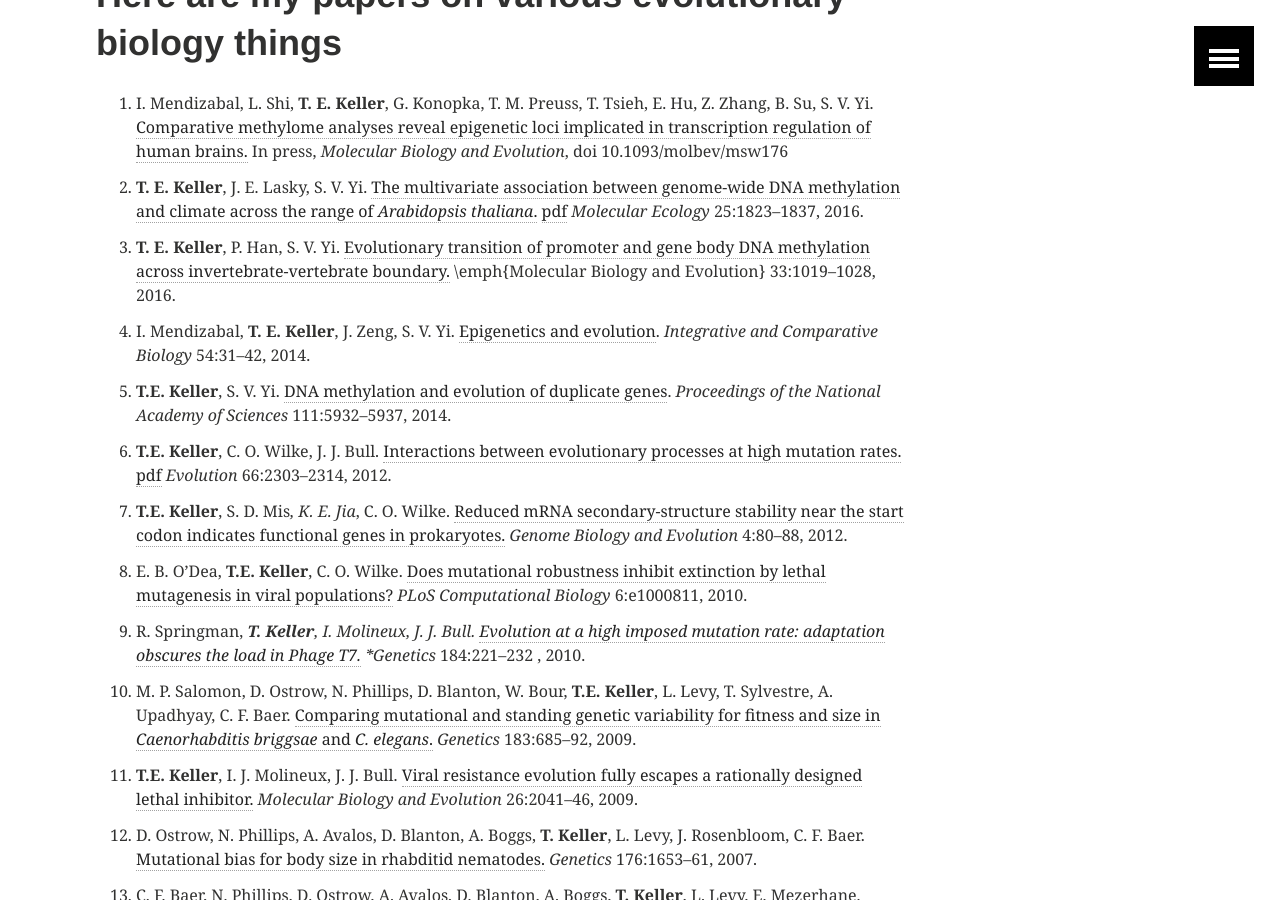
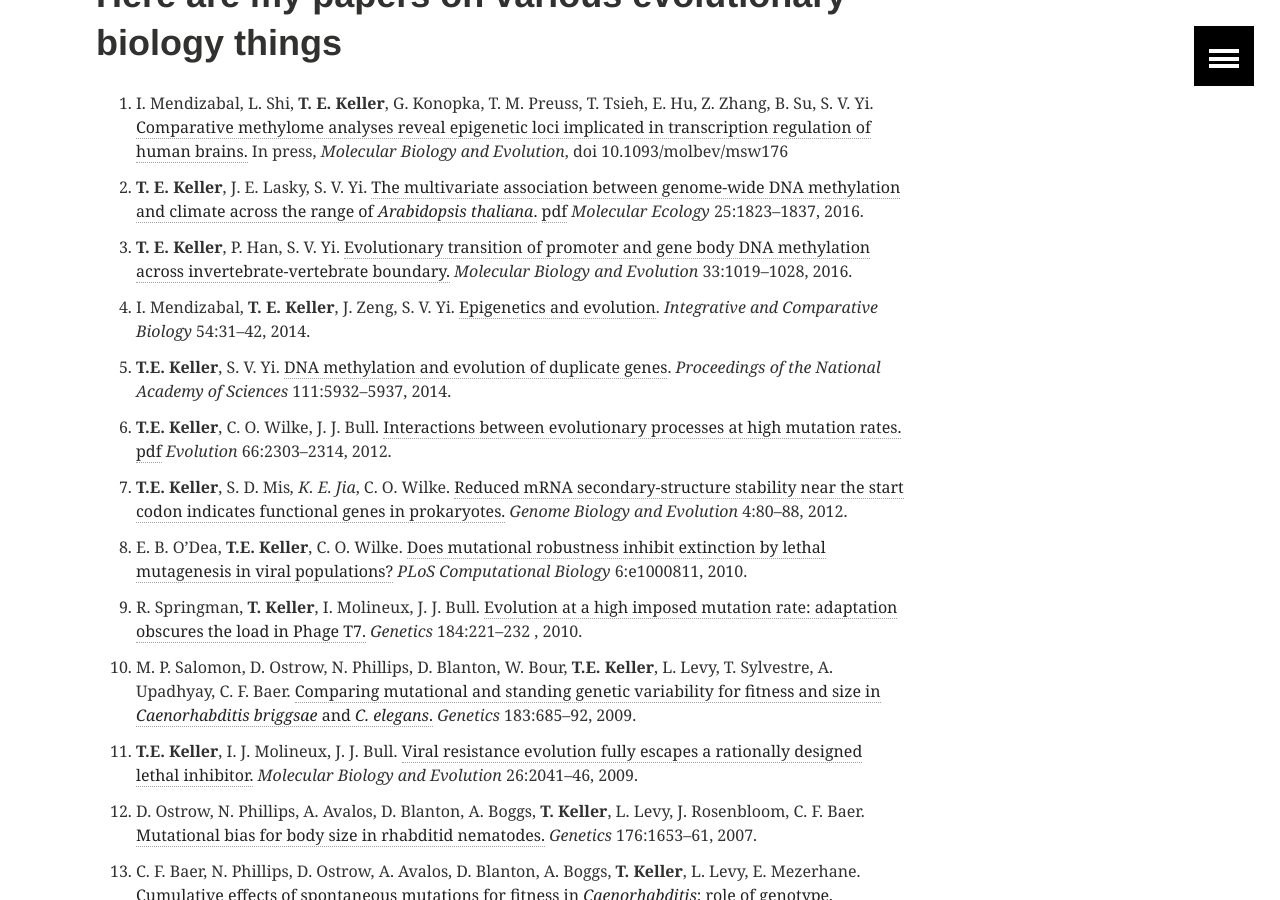
Before and after one commit to thomas-keller/thomas-keller.github.io, a Jekyll site: the page built from papers/index.md, in a window 1280 px wide and 900 px high, scrolled down 372 px. Built offline with Jekyll 4.4.1, drawn with Linux system fonts in a browser that asks for light colours.

Commit message:
updated cv, research, and papers pages

```diff
--- a/papers/index.md
+++ b/papers/index.md
@@ -18,13 +18,13 @@ share: false
 
 13. I. Mendizabal, L. Shi, **T. E. Keller**, G. Konopka, T. M. Preuss, T. Tsieh, E. Hu, Z. Zhang, B. Su, S. V. Yi. [Comparative methylome analyses reveal epigenetic loci implicated in transcription regulation of human brains.](http://mbe.oxfordjournals.org/content/early/2016/09/12/molbev.msw176.full.pdf+html) In press, *Molecular Biology and Evolution*, doi 10.1093/molbev/msw176
 12. **T. E. Keller**, J. E. Lasky, S. V. Yi. [The multivariate association between genome-wide DNA methylation and climate across the range of *Arabidopsis thaliana*.](http://onlinelibrary.wiley.com/doi/10.1111/mec.13573/abstract) [pdf](http://thomas-keller.github.io/papers/kly2016.pdf) *Molecular Ecology* 25:1823--1837, 2016.
-11. **T. E. Keller**, P. Han, S. V. Yi. [Evolutionary transition of promoter and gene body DNA methylation across invertebrate-vertebrate boundary.](http://mbe.oxfordjournals.org/content/33/4/1019)  \emph{Molecular Biology and Evolution} 33:1019--1028, 2016.
+11. **T. E. Keller**, P. Han, S. V. Yi. [Evolutionary transition of promoter and gene body DNA methylation across invertebrate-vertebrate boundary.](http://mbe.oxfordjournals.org/content/33/4/1019)  *Molecular Biology and Evolution* 33:1019--1028, 2016.
 10. I. Mendizabal, **T. E. Keller**, J. Zeng, S. V. Yi. [Epigenetics and evolution](http://icb.oxfordjournals.org/content/54/1/31.full.pdf+html). *Integrative and Comparative Biology* 54:31--42, 2014.
 9. **T.E. Keller**, S. V. Yi. [DNA methylation and evolution of duplicate genes](http://www.pnas.org/content/111/16/5932.full.html). *Proceedings of the National Academy of Sciences* 111:5932--5937, 2014.
 8. **T.E. Keller**, C. O. Wilke, J. J. Bull. [Interactions between evolutionary processes at high mutation rates.](http://onlinelibrary.wiley.com/doi/10.1111/j.1558-5646.2012.01596.x/abstract) [pdf](http://thomas-keller.github.io/papers/kwb2012.pdf) *Evolution* 66:2303--2314, 2012.
 7. **T.E. Keller**, S. D. Mis*, K. E. Jia*, C. O. Wilke. [Reduced mRNA secondary-structure stability near the start codon indicates functional genes in prokaryotes.](http://gbe.oxfordjournals.org/content/4/2/80.full) *Genome Biology and Evolution* 4:80--88, 2012.
 6. E. B. O'Dea, **T.E. Keller**, C. O. Wilke. [Does mutational robustness inhibit extinction by lethal mutagenesis in viral populations?](http://journals.plos.org/ploscompbiol/article?id=10.1371/journal.pcbi.1000811) *PLoS Computational Biology* 6:e1000811, 2010.
-5. R. Springman, ***T. Keller**, I. Molineux, J. J. Bull. [Evolution at a high imposed mutation rate: adaptation obscures the load in Phage T7.](http://www.genetics.org/content/184/1/221) *Genetics* 184:221--232 , 2010.
+5. R. Springman, **T. Keller**, I. Molineux, J. J. Bull. [Evolution at a high imposed mutation rate: adaptation obscures the load in Phage T7.](http://www.genetics.org/content/184/1/221) *Genetics* 184:221--232 , 2010.
 4. M. P. Salomon, D. Ostrow, N. Phillips, D. Blanton, W. Bour, **T.E. Keller**, L. Levy, T. Sylvestre, A. Upadhyay, C. F. Baer. [Comparing mutational and standing genetic variability for fitness and size in *Caenorhabditis briggsae* and *C. elegans*.](http://www.genetics.org/content/183/2/685) *Genetics* 183:685--92, 2009.
 3. **T.E. Keller**, I. J. Molineux, J. J. Bull. [Viral resistance evolution fully escapes a rationally designed lethal inhibitor.](http://mbe.oxfordjournals.org/content/26/9/2041.long) *Molecular Biology and Evolution* 26:2041--46, 2009.
 2. D. Ostrow, N. Phillips, A. Avalos, D. Blanton, A. Boggs, **T. Keller**, L. Levy, J. Rosenbloom, C. F. Baer. [Mutational bias for body size in rhabditid nematodes.](http://www.genetics.org/content/176/3/1653) *Genetics* 176:1653--61, 2007.
```
